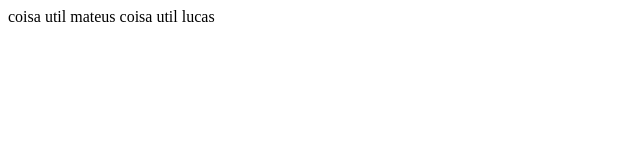
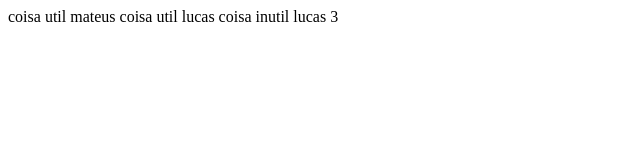
Before and after one commit to lucasmsa/Musify, a plain HTML site: page index.html in a window 1280 px wide. Shown: the whole page, without its empty margins (0-640 px from the left). Drawn offline with Linux system fonts and the light colour scheme.

Commit message:
test conflicts

```diff
--- a/index.html
+++ b/index.html
@@ -8,5 +8,6 @@
 <body>
   coisa util mateus
   coisa util lucas
+  coisa inutil lucas 3
 </body>
 </html>
```
